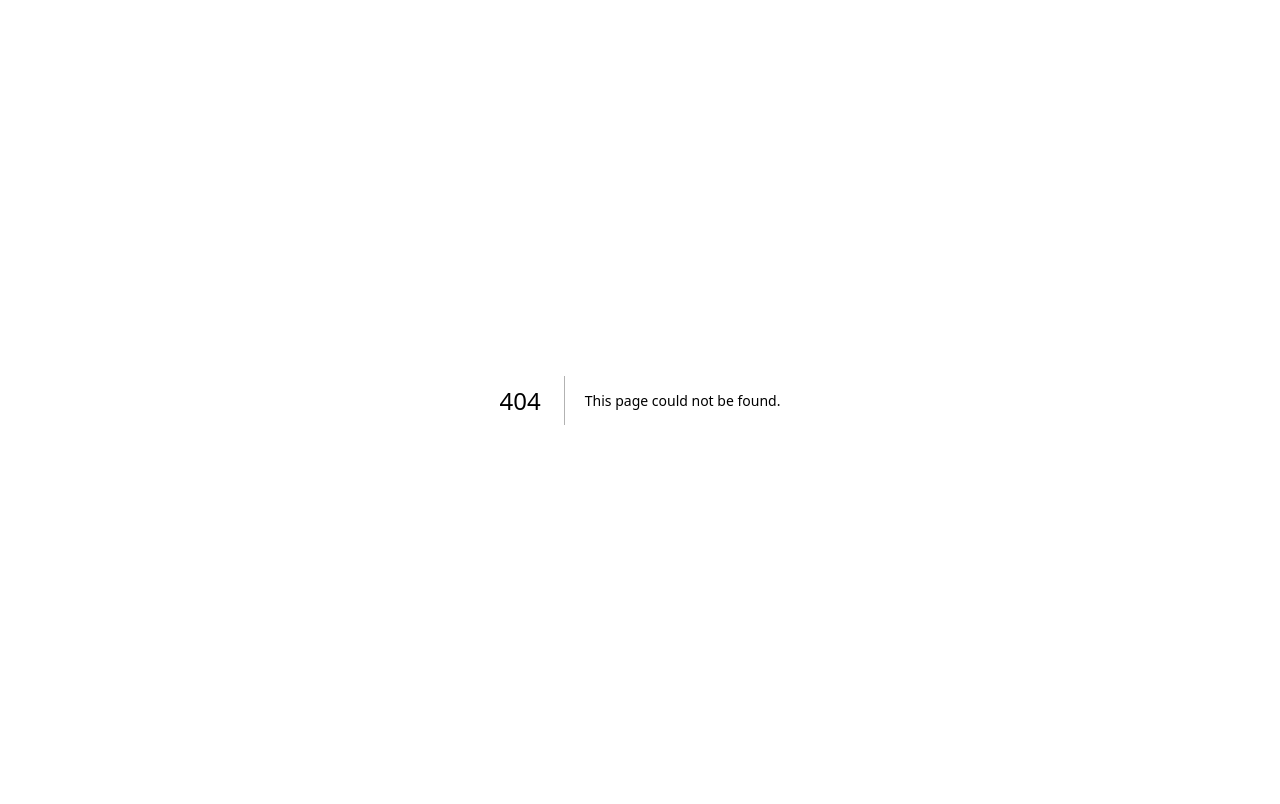
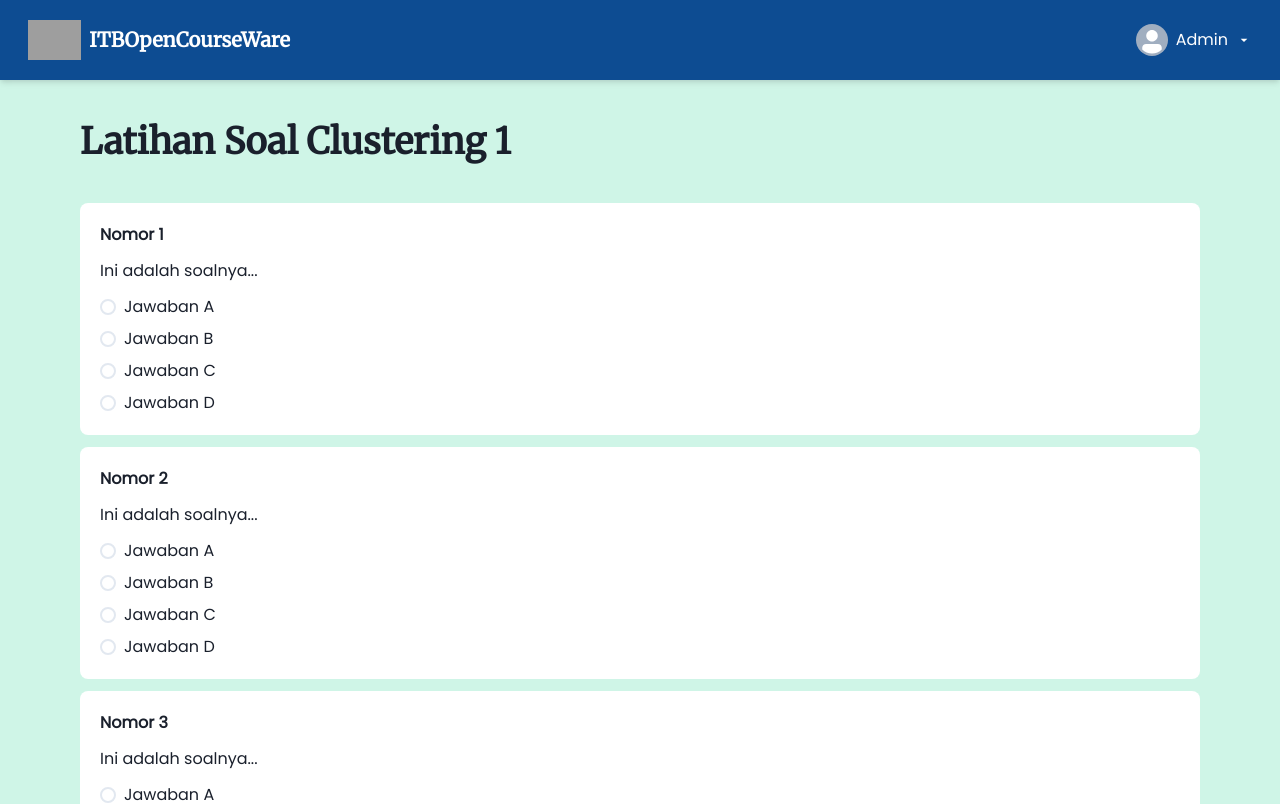
Before and after one commit to alifiarahmah/ocw-frontend, a Next.js app: page /quiz/1/start in a window 1280 px wide. Before the commit this address had no page. Shown: the top 804 px of the page. Built offline with nearby package versions, Linux system fonts and the light colour scheme; grey boxes are pictures that could not be loaded.

Commit message:
feat(quiz): add quiz process

```diff
--- /dev/null
+++ b/src/pages/quiz/[id]/start.tsx
@@ -0,0 +1,42 @@
+import Layout from "@/components/layout";
+import {
+  Box,
+  Button,
+  Flex,
+  Heading,
+  Radio,
+  RadioGroup,
+  Stack,
+  Text,
+} from "@chakra-ui/react";
+
+function Quiz() {
+  return (
+    <Layout>
+      <Heading>Latihan Soal Clustering 1</Heading>
+      <Stack gap={3} mt={10}>
+        {[1, 2, 3, 4, 5, 6, 7, 8, 9, 10].map((item, index) => (
+          <Box key="item" bg="white" borderRadius="lg" p={5}>
+            <Text fontWeight="bold">Nomor {item}</Text>
+            <Text my={3}>Ini adalah soalnya...</Text>
+            <form>
+              <RadioGroup>
+                <Stack gap={2}>
+                  <Radio value="a">Jawaban A</Radio>
+                  <Radio value="b">Jawaban B</Radio>
+                  <Radio value="c">Jawaban C</Radio>
+                  <Radio value="d">Jawaban D</Radio>
+                </Stack>
+              </RadioGroup>
+            </form>
+          </Box>
+        ))}
+      </Stack>
+      <Flex justifyContent="flex-end" mt={10}>
+        <Button bg="biru.600" color="white">Selesai</Button>
+      </Flex>
+    </Layout>
+  );
+}
+
+export default Quiz;
```
